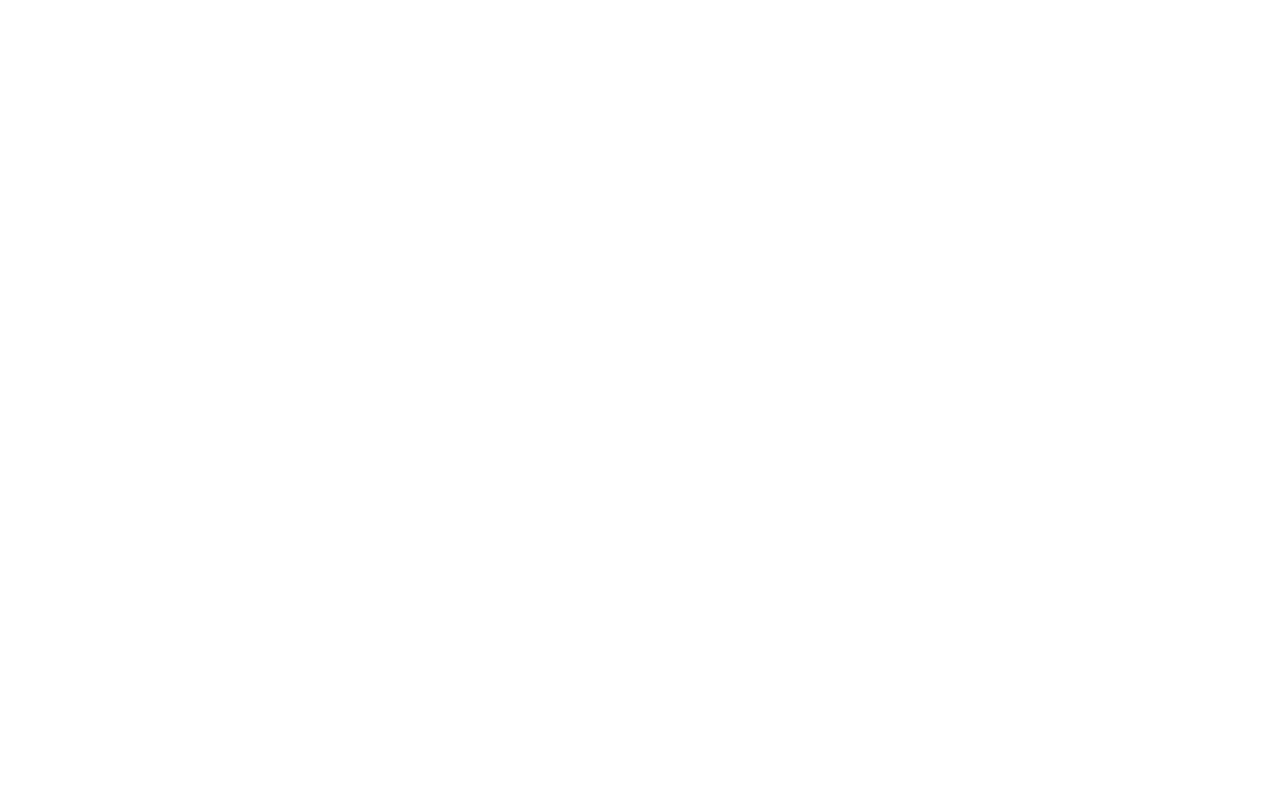
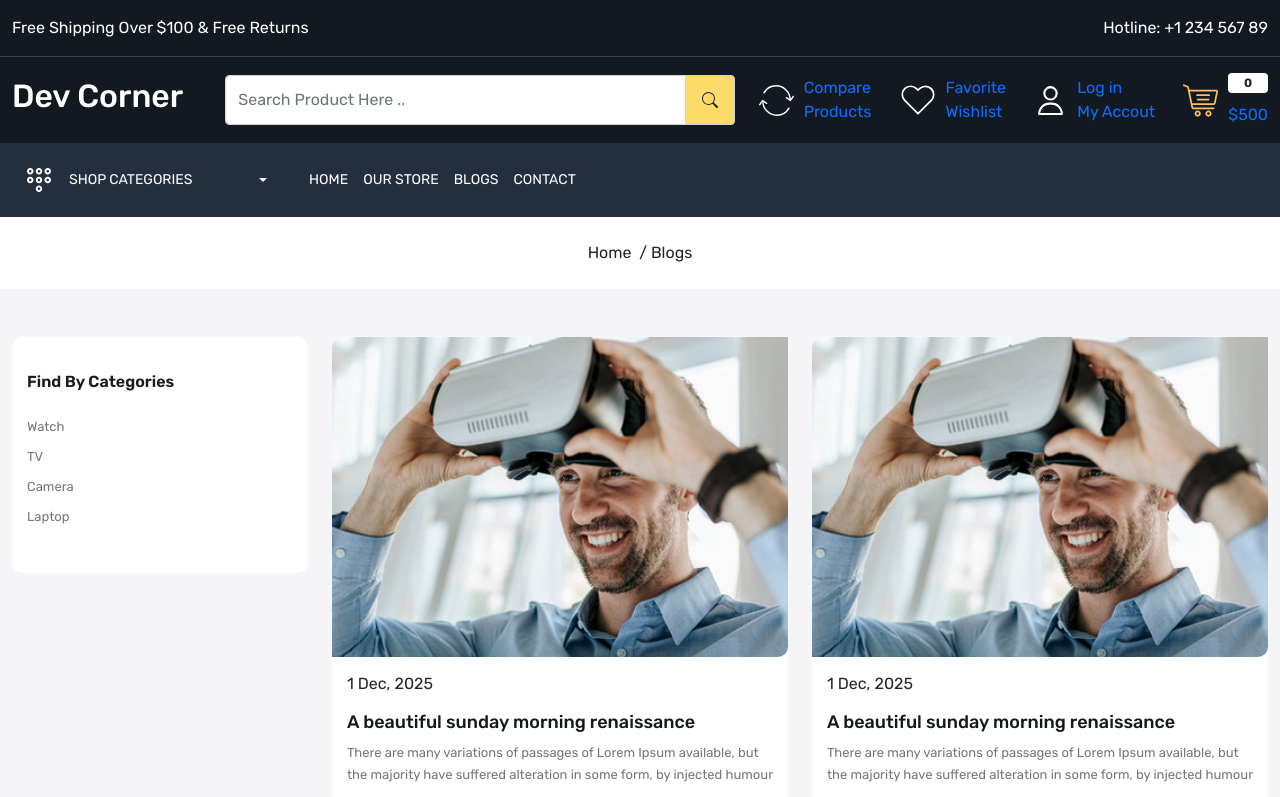
Before and after one commit to IT21321368/ecommerce-app, a React (Create React App) app: page /blogs in a window 1280 px wide. Before the commit this address had no page. Shown: the top 797 px of the page. Built offline with nearby package versions, Linux system fonts and the light colour scheme.

Commit message:
update App.js

```diff
--- a/src/App.js
+++ b/src/App.js
@@ -6,6 +6,7 @@ import Home from './pages/Home';
 import About from './pages/About';
 import Contact from './pages/Contact';
 import OurStore from './pages/OurStore';
+import Blog from './pages/Blog';
 
 function App() {
   return (
@@ -17,6 +18,7 @@ function App() {
           <Route path="about" element={<About />} />
           <Route path="contact" element={<Contact />} />
           <Route path="store" element={<OurStore />} />
+          <Route path="blogs" element={<Blog />} />
         </Route>
       </Routes>
     </BrowserRouter>
```
